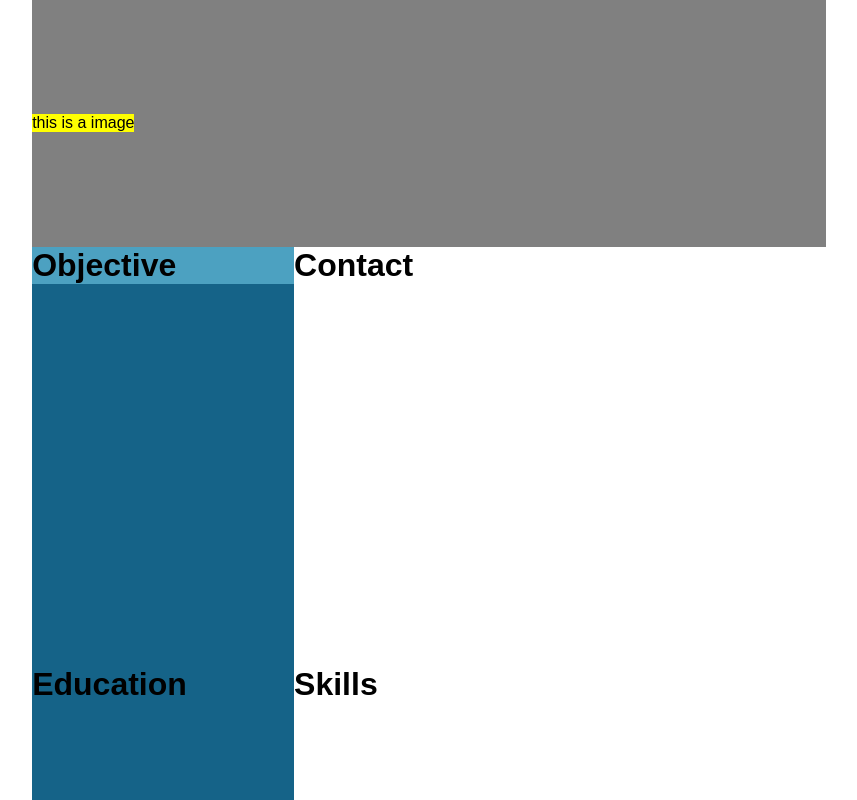
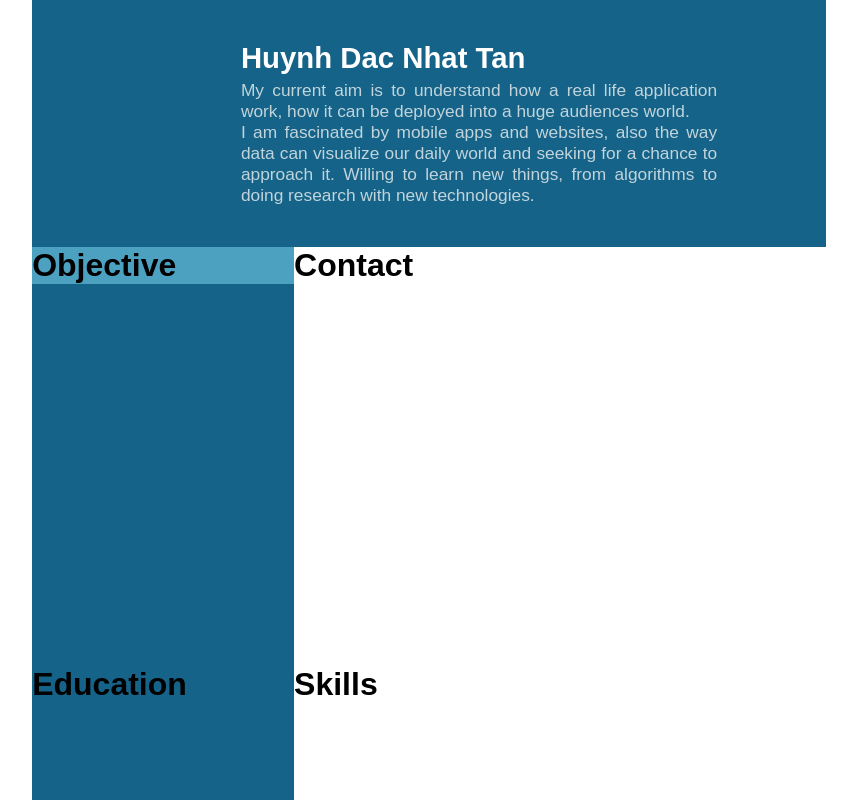
Before and after one commit to NhatTan-uit/MyCV-TanHDN, a React (Create React App) app: page / in a window 1280 px wide. Shown: the top 800 px of the page, without its empty margins (211-1068 px from the left). Built offline with nearby package versions, Linux system fonts and the light colour scheme.

Commit message:
structure-day-3-1

```diff
--- a/src/App.tsx
+++ b/src/App.tsx
@@ -48,7 +48,6 @@ function App() {
           <Wrapper ref={pdfRef}>
             <HeaderWrapper>
               <Header
-                bgcolor={'yellow'}
                 data={cvdataheader}
               ></Header>
             </HeaderWrapper>
--- a/src/api.ts
+++ b/src/api.ts
@@ -1,8 +1,8 @@
 const cvdata = {
     "header": {
-        "image": "this is a image",
+        "image": "nonuser",
         "title": "Huynh Dac Nhat Tan",
-        "content": "Lorem ipsum dolor sit amet, consectetur adipiscing elit. Nullam vitae urna sed nulla bibendum lobortis. Curabitur eu feugiat mauris, eu iaculis magna. Orci varius natoque penatibus et magnis dis parturient montes, nascetur ridiculus mus. Quisque vel ante mauris. Sed fermentum lacus odio, non condimentum odio fringilla a. Donec tempus, nisl vitae eleifend tristique, ante lacus vehicula dolor, sed ultricies mauris urna at libero"
+        "content": "My current aim is to understand how a real life application work, how it can be deployed into a huge audiences world.\nI am fascinated by mobile apps and websites, also the way data can visualize our daily world and seeking for a chance to approach it. Willing to learn new things, from algorithms to doing research with new technologies."
     },
     "body": {
         "main": [
--- a/src/components/CardSub.tsx
+++ b/src/components/CardSub.tsx
@@ -14,6 +14,7 @@ type Props = {
 //Style
 const CardWrapper = styled.div<Pick<Props, "bgcolor">>`
     background-color: ${props => props.bgcolor};
+    width: 100%;
 `;
 
 const CardSub = (props: Props) => {
--- a/src/components/Header.tsx
+++ b/src/components/Header.tsx
@@ -1,34 +1,63 @@
 import React from 'react'
 import { styled } from 'styled-components'
 
+//Color
+import { cvcolor } from '../wrap';
+
 //interface
 import { CVDataHeader } from '../api';
+import SelfImage from './SelfImage';
 
 //Type
 type Props = {
-    bgcolor: string,
     data?: CVDataHeader,
 }
 
 //Style
-const HeaderWrapper = styled.div<Pick<Props, "bgcolor">>`
-    background-color: ${props => props.bgcolor};
+const HeaderWrapper = styled.div`
+    display: flex;
+    justify-content: center;
+    align-items: center;
+    width: 100%;
+`;
+
+const HeaderContentWrapper = styled.div`
+    display: flex;
+    flex-direction: column;
+    justify-content: center;
+    max-width: 60%;
 `;
 
 const Title = styled.h1`
+    font-size: 22pt;
+    margin-bottom: 5px;
+    color: ${cvcolor['text-color-main']};
+`;
 
+const Content = styled.p`
+    font-size: 13pt;
+    text-align: justify;
+    color: ${cvcolor['text-color-secondary']};
+    word-wrap: break-word;
+    white-space: pre-line;
 `;
 
 
 //Component
 const Header = (props: Props) => {
     return (
-        <HeaderWrapper {...{
-            bgcolor: props.bgcolor
-        }}>
+        <HeaderWrapper>
             {
-                props.data && props.data.image? <p>{props.data.image}</p> : <p>fail</p>
+                props.data && props.data.image ? <SelfImage image={props.data.image} /> : <Title>no data</Title>
             }
+            <HeaderContentWrapper>
+                {
+                    props.data && props.data.title ? <Title>{props.data.title}</Title> : <Title>no data</Title>
+                }
+                {
+                    props.data && props.data.content ? <Content>{props.data.content}</Content> : <Content>no data</Content>
+                }
+            </HeaderContentWrapper>
         </HeaderWrapper>
     )
 }
--- a/src/components/SelfImage.tsx
+++ b/src/components/SelfImage.tsx
@@ -1,16 +1,25 @@
 import React from 'react'
+import { styled } from 'styled-components';
+import nonuser from '../assets/nonuser.jpg';
 
 //Types
-interface imageProps {
-    image: any,
+type Props = {
+    image?: string;
 }
 
-const SelfImage: React.FC<imageProps> = ({
-    image
-}) => {
-    return (
-        <div>SelfImage</div>
-    )
+//Style
+const HeaderImage = styled.div<Props>`
+  ${({ image }) => image && `
+    background-image: url(${image});
+  `}
+  height: 100px;
+  width: 100px;
+`;
+
+const SelfImage = (props: Props) => {
+  return (
+    <HeaderImage />
+  )
 }
 
 export default SelfImage
--- a/src/wrap.ts
+++ b/src/wrap.ts
@@ -14,7 +14,7 @@ export const cvcolor = {
     'background-secondary-color-blain': '#FFFFFF',
 
     'text-color-main': '#FFFFFF',
-    'text-color-secondary': '#8EC5DA',
+    'text-color-secondary': '#C1D4DB',
     'text-color-main-blain': "#525859",
     'text-color-secondary-blan': '#AFA69E'
 };
@@ -30,7 +30,6 @@ export const GlobalStyle = createGlobalStyle`
 `;
 
 export const HeaderWrapper = styled.div`
-    background-color: ${colorlist.testbgg};
     display: flex;
     align-items: center;
     height: 22%;
```
Also changed, not shown: src/assets/nonuser.jpg (added).
